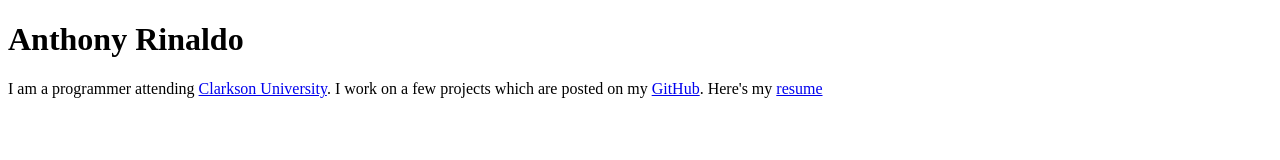
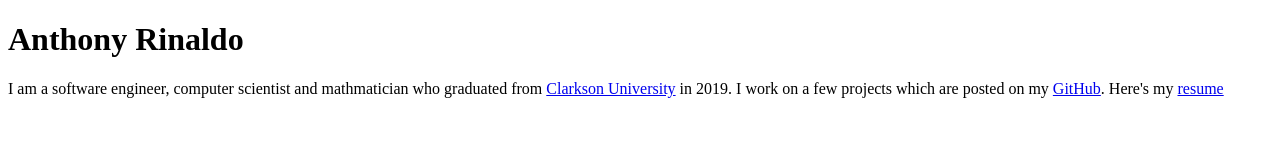
Before and after one commit to rinaldaj/website, a plain HTML site: page index.html in a window 1280 px wide. Drawn offline with Linux system fonts and the light colour scheme.

Commit message:
Updated graduation

```diff
--- a/index.html
+++ b/index.html
@@ -5,6 +5,6 @@
 	</head>
 	<body>
 		<h1> Anthony Rinaldo </h1>
-		I am a programmer attending <a href="https://clarkson.edu">Clarkson University</a>. I work on a few projects which are posted on my <a href="https://github.com/rinaldaj">GitHub</a>. Here's my <a href="https://cloud.anthonyrinaldo.com/s/HeNNMCLqZokPJsm">resume</a>
+		I am a software engineer, computer scientist and mathmatician who graduated from <a href="https://clarkson.edu">Clarkson University</a> in 2019. I work on a few projects which are posted on my <a href="https://github.com/rinaldaj">GitHub</a>. Here's my <a href="https://cloud.anthonyrinaldo.com/s/HeNNMCLqZokPJsm">resume</a>
 	</body>
 </html>
```
